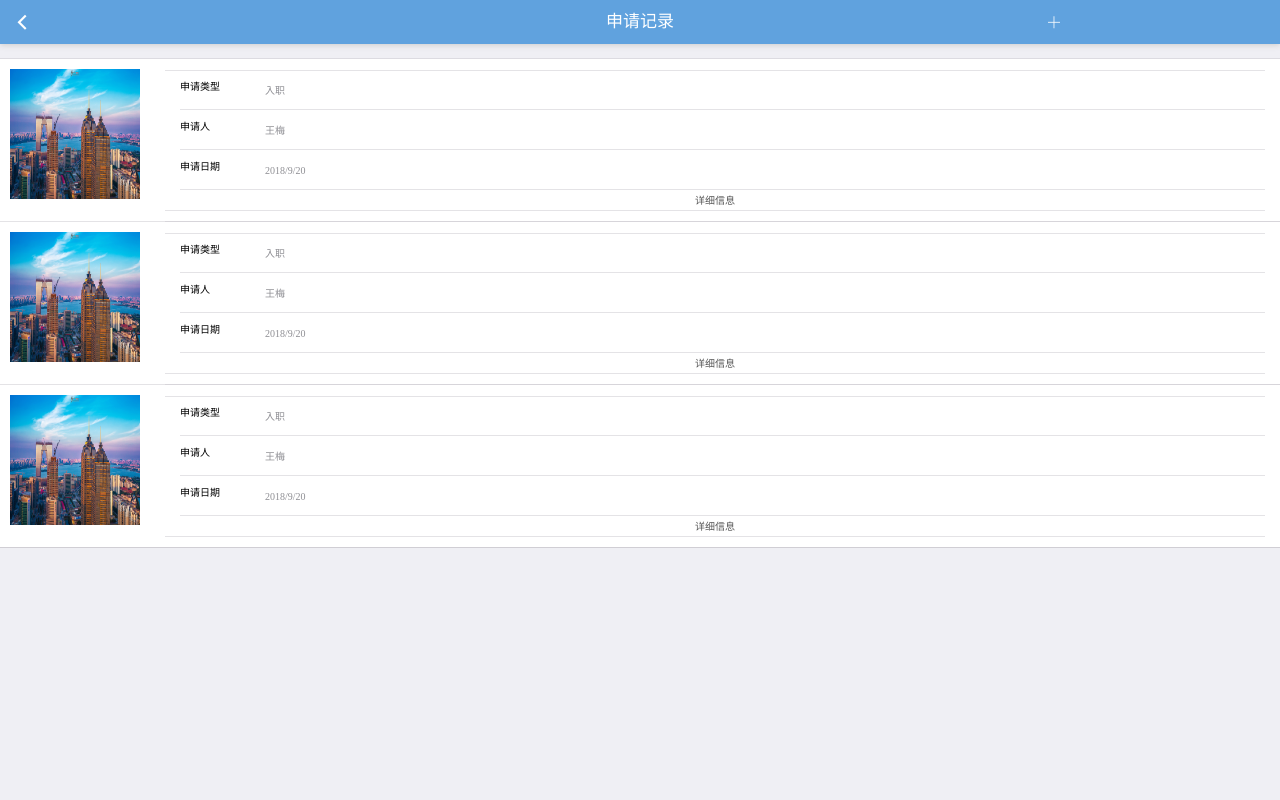
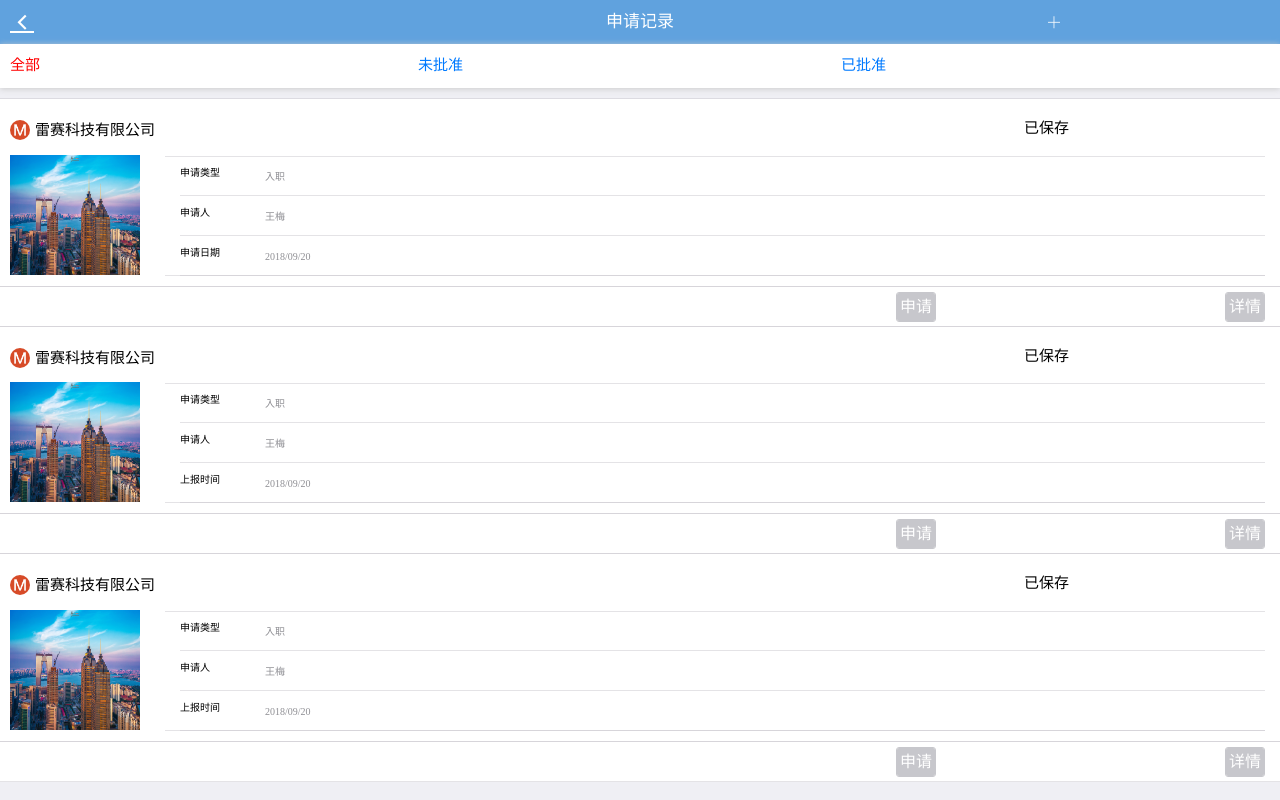
Before and after one commit to ilovexiaotiao/Raysharecloud4WX, a plain HTML site: page pages/application/list_application.html in a window 1280 px wide. Drawn offline with Linux system fonts and the light colour scheme.

Commit message:
更多页面细节，行政申请增加，查看工资样式，申请记录样式

```diff
--- a/pages/application/list_application.html
+++ b/pages/application/list_application.html
@@ -3,7 +3,7 @@
 	<!--
 	作者：a15838261357@sina.com
 	时间：2018-10-09
-	描述：申请记录
+	描述：投诉处理页面
 -->
 
 	<head>
@@ -12,14 +12,26 @@
 		<meta name="viewport" content="width=device-width,initial-scale=1,minimum-scale=1,maximum-scale=1,user-scalable=no" />
 		<link href="../../css/mui.min.css" rel="stylesheet" />
 		<link rel="stylesheet" type="text/css" href="../../css/header.css" />
-		<link rel="stylesheet" type="text/css" href="../../css/p.css" />
+		<link rel="stylesheet" href="../../css/p.css" />
+		<script src="../../js/mui.min.js"></script>
+		<script type="text/javascript" src="../../js/common.js"></script>
+	</head>
+	<style>
+		a:visited {
+			text-decoration: underline;
+		}
 
-		<script src="../../js/mui.min.js"></script>
-		<script type="text/javascript">
-		</script>
-	</head>
+		a:hover {
+			text-decoration: underline;
+		}
+
+		a:active {
+			text-decoration: underline;
+		}
+	</style>
 
 	<body>
+
 		<header class="mui-bar mui-bar-nav">
 			<a class="mui mui-icon mui-icon-left-nav mui-pull-left" href="../../index.html" style="color: white;"></a>
 			<h1 class="mui-title">申请记录</h1>
@@ -27,14 +39,33 @@
 				<span class="mui-icon mui-icon-plusempty" style="border-radius:40px;height: 40px;width: 40px;left: 80%;color: white;"></span>
 			</a>
 		</header>
-		<!--
-        	作者：a15838261357@sina.com
-        	时间：2018-10-09
-        	描述：申请列表
-        -->
-		<div class="mui-content" style="font-size: 10px;">
+		<!--投诉列表-->
+		<header class="mui-bar mui-bar-nav" style="top: 44px;background-color: white!important;color: red!important;">
+
+			<div style="padding-top:10px ;">
+				<form style="align-content: center;">
+					<form class="mui-input-group" style="align-content: center;">
+						<div style="float: left; padding-right: 30%;">
+							<a href="javascript:HideOrShowFont('a1')" style="font-size: 15px;color: red;" id="a1">全部</a>
+						</div>
+						<div style="float: left;">
+							<a href="javascript:HideOrShowFont('a2')" style="font-size: 15px;" id="a2">未批准</a>
+						</div>
+						<div style="float: left;padding-left: 30%;">
+							<a href="javascript:HideOrShowFont('a3')" style="font-size: 15px;" id="a3">已批准</a>
+						</div>
+					</form>
+				</form>
+				</form>
+			</div>
+		</header>
+		<div class="mui-content" style="font-size: 10px;margin-top: 40px;">
 			<ul class="mui-table-view">
-				<a href="example_application.html" style="color: #555555;"> <img class="mui-media-object mui-pull-left" src="../../images/cbd.jpg" style="max-width: 130px;height: 130px;"></a>
+				<div class="mui-input-row" style="top: 5px;">
+					<label style="font-size: 15px;width: 55%;"><img style="border-radius:40px;height: 20px;width: 20px;top: 5px;right: 5px;" src="../../images/logo.png" />雷赛科技有限公司</label>
+					<label style="font-size: 15px; padding-left: 25%;width: 45%;margin-top: 5px;">已保存</label>
+				</div>
+				<a href="example_work.html" style="color: #555555;"> <img class="mui-media-object mui-pull-left" src="../../images/cbd.jpg" style="max-width: 130px;height: 120px;"></a>
 				<li class="mui-table-view-cell mui-media">
 					<div class="mui-media-body">
 						<form class="mui-input-group">
@@ -50,22 +81,30 @@
 								<form class="mui-input-group">
 									<div class="mui-input-row">
 										<label style="width: 100px;">申请日期</label>
-										<p>2018/9/20</p>
+										<p>2018/09/20</p>
 									</div>
-									<div id="" style="text-align: center;">
-										<form class="mui-input-group">
-											<a href="example_application.html" style="color: #555555;">详细信息</a>
-										</form>
-									</div>
-
 								</form>
 							</form>
 						</form>
 					</div>
+		</div>
+		<div class="anniu">
+			<ul class="mui-table-view">
+				<li class="mui-table-view-cell mui-collapse" style="height: 40px;">
+					<button type="button" class="mui-btn mui-btn-purple mui-btn-grey" onclick="window.location.href='confirm_application.html'" style="height: 30px;line-height: 0px;left: 70%;width:40px">申请</button>
+					<button type="button" class="mui-btn mui-btn-purple mui-btn-grey" onclick="window.location.href='example_application.html'" style="height: 30px;line-height: 0px;width:40px">详情</button>
 				</li>
+			</ul>
+			</li>
+			<div>
 				<ul class="mui-table-view">
-					<a href="example_application.html" style="color: #555555;"> <img class="mui-media-object mui-pull-left" src="../../images/cbd.jpg" style="max-width: 130px;height: 130px;"></a>
+					<div class="mui-input-row" style="top: 5px;">
+						<label style="font-size: 15px;width: 55%;"><img style="border-radius:40px;height: 20px;width: 20px;top: 5px;right: 5px;" src="../../images/logo.png" />雷赛科技有限公司</label>
+						<label style="font-size: 15px; padding-left: 25%;width: 45%;margin-top: 5px;">已保存</label>
+					</div>
+					<a href="example_work.html" style="color: #555555;"> <img class="mui-media-object mui-pull-left" src="../../images/cbd.jpg" style="max-width: 130px;height: 120px;"></a>
 					<li class="mui-table-view-cell mui-media">
+
 						<div class="mui-media-body">
 							<form class="mui-input-group">
 								<div class="mui-input-row">
@@ -79,22 +118,36 @@
 									</div>
 									<form class="mui-input-group">
 										<div class="mui-input-row">
-											<label style="width: 100px;">申请日期</label>
-											<p>2018/9/20</p>
-										</div>
-										<div id="" style="text-align: center;">
-											<form class="mui-input-group">
-												<a href="example_application.html" style="color: #555555;">详细信息</a>
-											</form>
+											<label style="width: 100px;">上报时间</label>
+											<p>2018/09/20</p>
 										</div>
 									</form>
 								</form>
 							</form>
 						</div>
+			</div>
+
+			<div class="anniu">
+				<ul class="mui-table-view">
+					<li class="mui-table-view-cell mui-collapse" style="height: 40px;">
+						<button type="button" class="mui-btn mui-btn-purple mui-btn-grey" onclick="window.location.href='confirm_application.html'" style="height: 30px;line-height: 0px;left: 70%;width:40px">申请</button>
+						<button type="button" class="mui-btn mui-btn-purple mui-btn-grey" onclick="window.location.href='example_application.html'" style="height: 30px;line-height: 0px;width:40px">详情</button>
 					</li>
+				</ul>
+			</div>
+			</li>
+			<div>
 				<ul class="mui-table-view">
-						<a href="example_application.html" style="color: #555555;"> <img class="mui-media-object mui-pull-left" src="../../images/cbd.jpg" style="max-width: 130px;height: 130px;"></a>
+					<div class="mui-input-row" style="top: 5px;">
+						<label style="font-size: 15px;width: 55%;"><img style="border-radius:40px;height: 20px;width: 20px;top: 5px;right: 5px;" src="../../images/logo.png" />雷赛科技有限公司</label>
+						<label style="font-size: 15px; padding-left: 25%;width: 45%;margin-top: 5px;">已保存</label>
+
+					</div>
+
+					<a href="example_work.html" style="color: #555555;"> <img class="mui-media-object mui-pull-left" src="../../images/cbd.jpg" style="max-width: 130px;height: 120px;"></a>
+
 					<li class="mui-table-view-cell mui-media">
+
 						<div class="mui-media-body">
 							<form class="mui-input-group">
 								<div class="mui-input-row">
@@ -108,20 +161,22 @@
 									</div>
 									<form class="mui-input-group">
 										<div class="mui-input-row">
-												<label style="width: 100px;">申请日期</label>
-												<p>2018/9/20</p>
-											</div>
-											<div id="" style="text-align: center;">
-												<form class="mui-input-group">
-													<a href="example_application.html" style="color: #555555;">详细信息</a>
-												</form>
+											<label style="width: 100px;">上报时间</label>
+											<p>2018/09/20</p>
 										</div>
 									</form>
 								</form>
 							</form>
 						</div>
+			</div>
+			<div align="center" class="anniu">
+				<ul class="mui-table-view">
+					<li class="mui-table-view-cell mui-collapse" style="height: 40px;">
+						<button type="button" class="mui-btn mui-btn-purple mui-btn-grey" onclick="window.location.href='confirm_application.html'" style="height: 30px;line-height: 0px;left: 70%;width:40px">申请</button>
+						<button type="button" class="mui-btn mui-btn-purple mui-btn-grey" onclick="window.location.href='example_application.html'" style="height: 30px;line-height: 0px; width:40px">详情</button>
 					</li>
+				</ul>
 			</div>
+			</li>
 	</body>
-
 </html>
```
Also changed, not shown: more.html (+19 -1 lines), pages/information/salary_information.html (+21 -36 lines), pages/information/salary_list.html (+3 -3 lines). Lines whose indentation alone changed are shown as unchanged.
